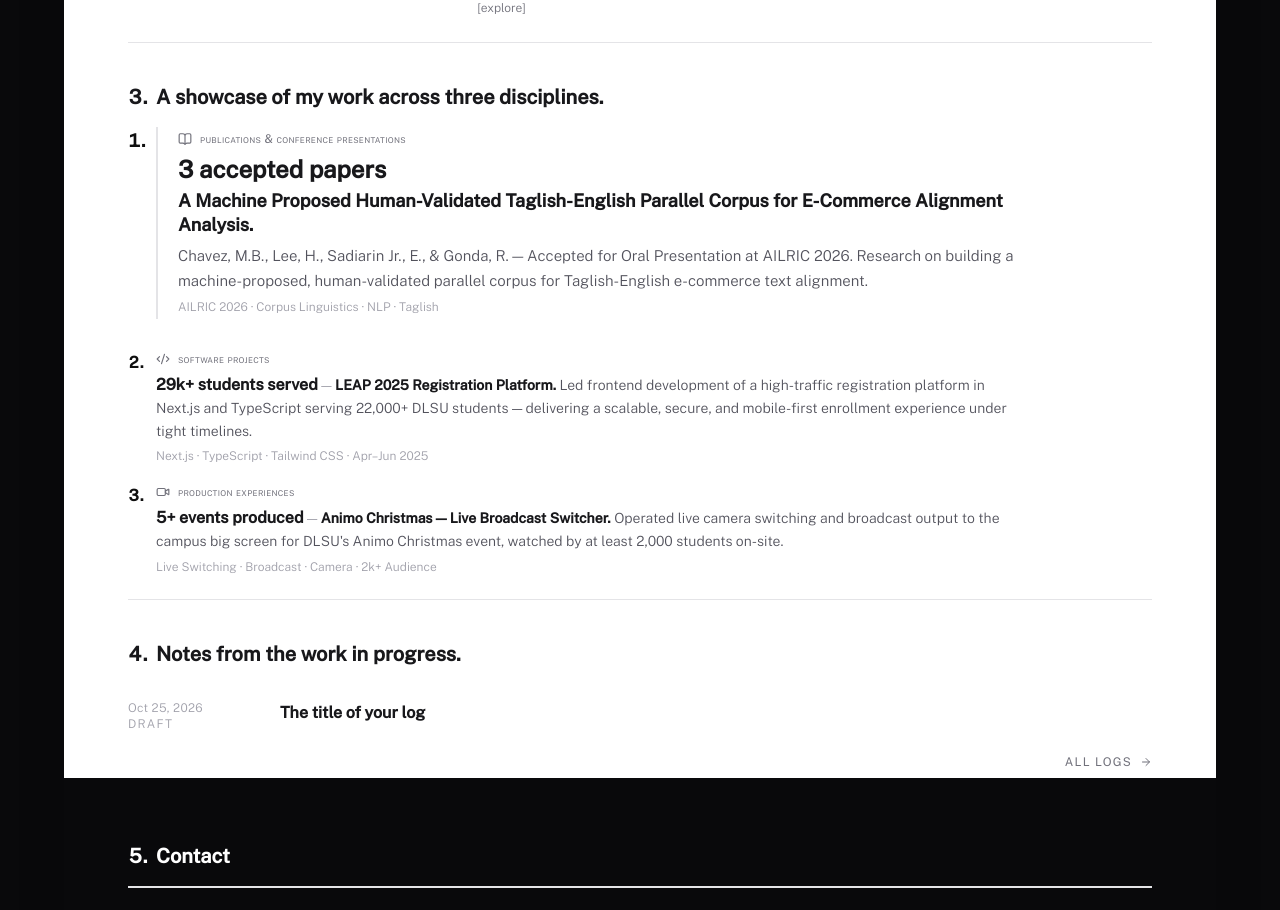
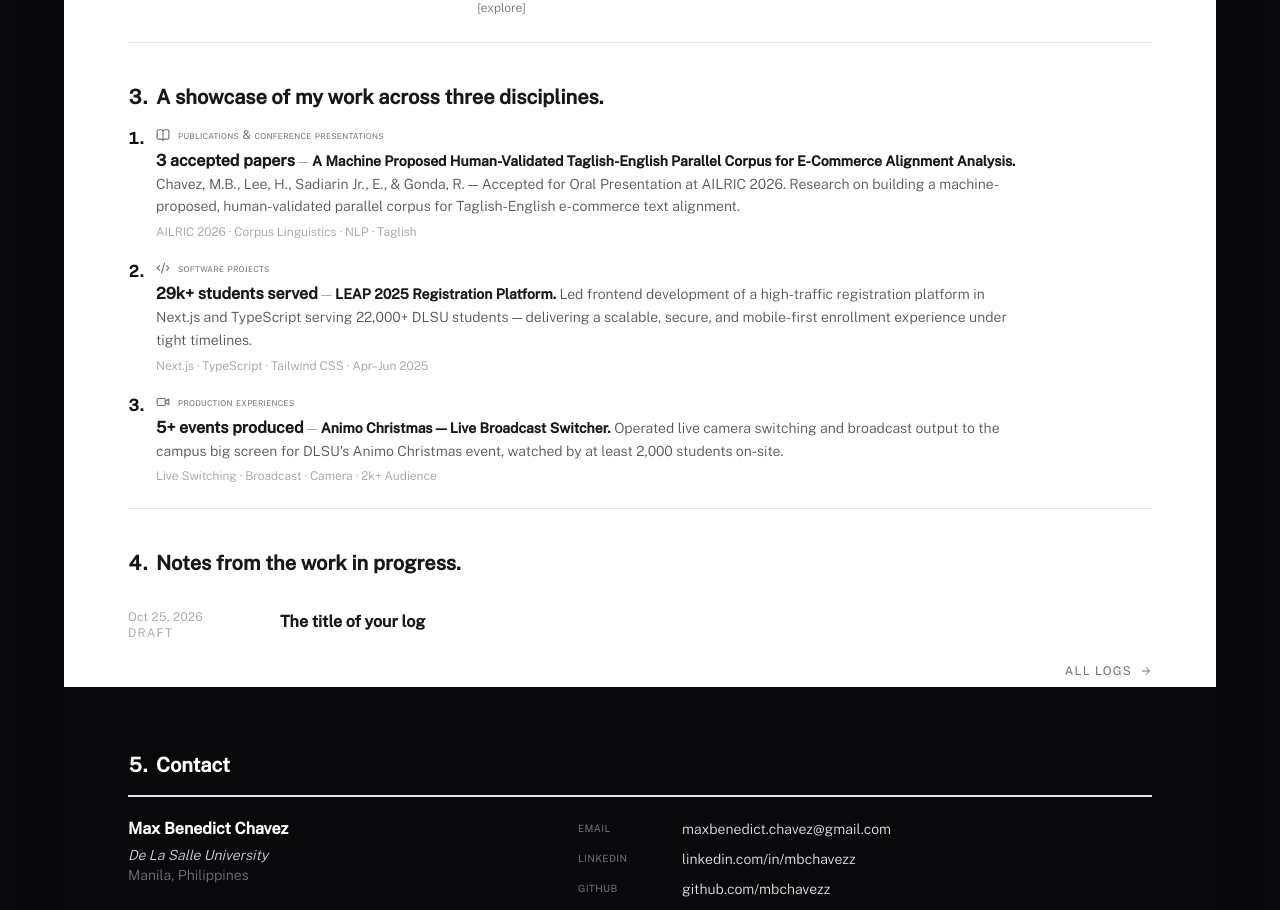
Before and after one commit to mbchavez27/mbchavezzportfolio, a React (Vite) app: page / in a window 1280 px wide. Shown: the part 1560-2470 px from the top of the page. Built offline with nearby package versions, Linux system fonts and the light colour scheme.

Commit message:
style(home): same compact style for every contribution

```diff
--- a/src/features/home/components/Highlights.tsx
+++ b/src/features/home/components/Highlights.tsx
@@ -20,7 +20,7 @@ function Tags({ tags }: { tags: readonly string[] }) {
   return <p className="font-body font-light text-xs text-zinc-400 mt-1.5">{tags.join(" · ")}</p>;
 }
 
-/** Selected highlights as a numbered, paper-style contributions list; the first is featured. */
+/** Selected highlights as a numbered, paper-style contributions list with a discipline icon per item. */
 export default function Highlights({ highlights }: { highlights: readonly Highlight[] }) {
   return (
     <section className="page-container pb-6">
@@ -31,28 +31,6 @@ export default function Highlights({ highlights }: { highlights: readonly Highli
           const Icon = DISCIPLINE_ICONS[i] ?? Sparkles;
           const metric = `${highlight.metric.value} ${highlight.metric.label.toLowerCase()}`;
 
-          if (i === 0) {
-            return (
-              <motion.li
-                key={highlight.title}
-                {...revealOnScroll({ y: 10, duration: 0.45 })}
-                className="grid grid-cols-[1.75rem_1fr] mb-8!"
-              >
-                <span className="font-display font-semibold text-primary tabular-nums md:text-lg">1.</span>
-                <div className="border-l-2 border-primary pl-5 py-1">
-                  <Category highlight={highlight} Icon={Icon} />
-                  <p className="font-display text-xl md:text-2xl font-semibold text-zinc-900">{metric}</p>
-                  <p className="font-display text-base md:text-lg font-semibold text-zinc-900 leading-snug mt-1">
-                    {highlight.title}
-                  </p>
-                  <p className="font-body font-light text-[15px] text-zinc-600 leading-relaxed mt-1.5">
-                    {highlight.description}
-                  </p>
-                  <Tags tags={highlight.tags} />
-                </div>
-              </motion.li>
-            );
-          }
 
           return (
             <motion.li
```
